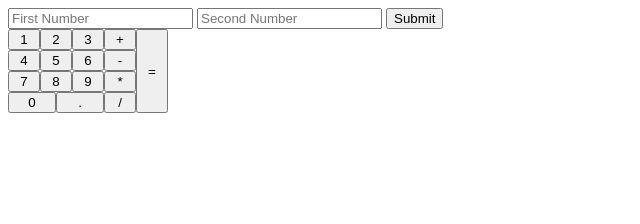
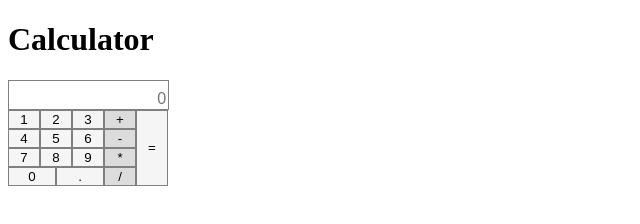
Before and after one commit to azaespa/Calculator, a plain HTML site: page index.html in a window 1280 px wide. Shown: the whole page, without its empty margins (0-640 px from the left). Drawn offline with Linux system fonts and the light colour scheme.

Commit message:
errors fixed and style enhanced

```diff
--- a/index.html
+++ b/index.html
@@ -11,9 +11,15 @@
 
 <body>
     <div>
-        <input type="text" id="firstNumber" placeholder="First Number">
-        <input type="text" id="secondNumber" placeholder="Second Number">
-        <input type="submit" id="submitButton" value="Submit">
+        <div>
+            <h1>Calculator</h1>
+        </div>
+    </div>
+    <div class="text-container">
+        <div class="text">
+            <input type="text" id="firstNumber" placeholder="0" readonly>
+            <input type="text" id="secondNumber" placeholder="" readonly>
+        </div>
     </div>
     <div class="buttons-container">
         <div class="numbers">
--- a/script.js
+++ b/script.js
@@ -24,7 +24,6 @@ const calculator = {
 
 const firstNumber = document.querySelector("#firstNumber");
 const secondNumber = document.querySelector("#secondNumber");
-const submitButton = document.querySelector("#submitButton");
 
 let FIRST_NUMBER, SECOND_NUMBER;
 
@@ -36,15 +35,8 @@ function getSecondNumber(a) {
     SECOND_NUMBER = Number(a.target.value);
 }
 
-function showNumber() {
-    const answer = document.createElement("p");
-    answer.appendChild(document.createTextNode(calculator.showAll(FIRST_NUMBER, SECOND_NUMBER)));
-    document.body.appendChild(answer);
-}
-
 firstNumber.addEventListener("input", getFirstNumber);
 secondNumber.addEventListener("input", getSecondNumber);
-submitButton.addEventListener("click", showNumber);
 
 const BUTTON_ONE = document.querySelector('#one');
 const BUTTON_TWO = document.querySelector('#two');
@@ -72,9 +64,14 @@ function SET_NUMBER(ANY_BUTTON_NUMBER_CLICKED) {
     if (OPERATOR_MODE) {
         firstNumber.value = INPUT_NUMBER;
         OPERATOR_MODE = false;
-        GRAND_TOTAL_MODE = false;
     } else {
         firstNumber.value += INPUT_NUMBER;
+    }
+
+    if (GRAND_TOTAL_MODE) {
+        firstNumber.value = INPUT_NUMBER;
+        secondNumber.value = '';
+        GRAND_TOTAL_MODE = false;
     }
 }
 
--- a/style.css
+++ b/style.css
@@ -1,7 +1,7 @@
 .buttons-container {
     display:flex;
+
 }
-
 .buttons-container .numbers {
     display: flex;
     flex-flow: row wrap;
@@ -31,3 +31,63 @@
 .buttons-container .equals #equals{
     flex: 1;
 }
+
+.text-container {
+    display: flex;
+}
+
+.text-container .text {
+    display: flex;
+    flex-flow: column-reverse wrap;
+    border: 1px solid grey;
+}
+
+.text-container .text > * {
+    width: 9.7rem;
+}
+
+input[type="text"] {
+    text-align: right;
+    border-style: none;
+}
+
+#firstNumber {
+    font-size: 1em;
+}
+
+#secondNumber {
+    font-size: .25em;
+    color: grey;
+}
+
+.numbers > * {
+    background-color: rgb(245, 245, 245);
+    border: 1px solid grey;
+}
+
+.numbers > *:hover,
+.operators > *:hover{
+    background-color: grey;
+    color: white;
+    transition: .2s ease-in;
+}
+
+.operators > * {
+    background-color: rgb(220, 220, 220);
+    border: 1px solid grey;
+}
+
+.equals >* {
+    background-color: rgb(245, 245, 245);
+    border: 1px solid grey;
+}
+
+.equals > *:hover{
+    background-color: grey;
+    color: white;
+    transition: .2s ease-in;
+}
+
+button:active {
+    font-size: .5em;
+}
```
Also changed, not shown: 1 other file.
